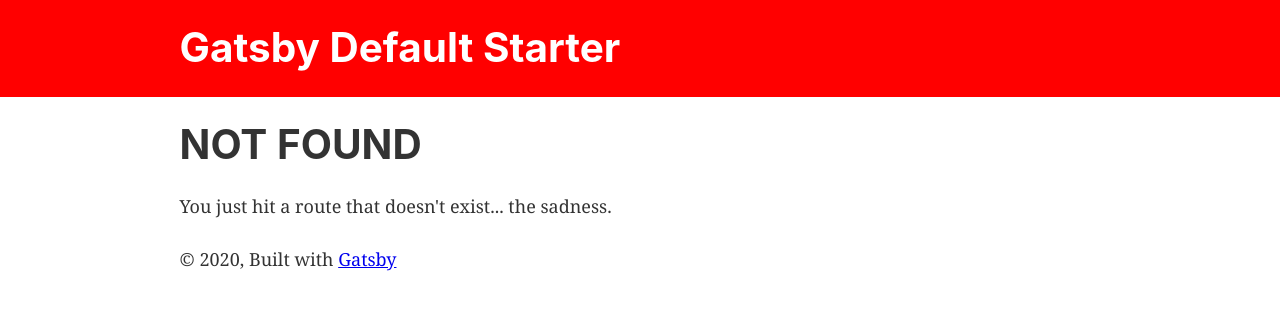
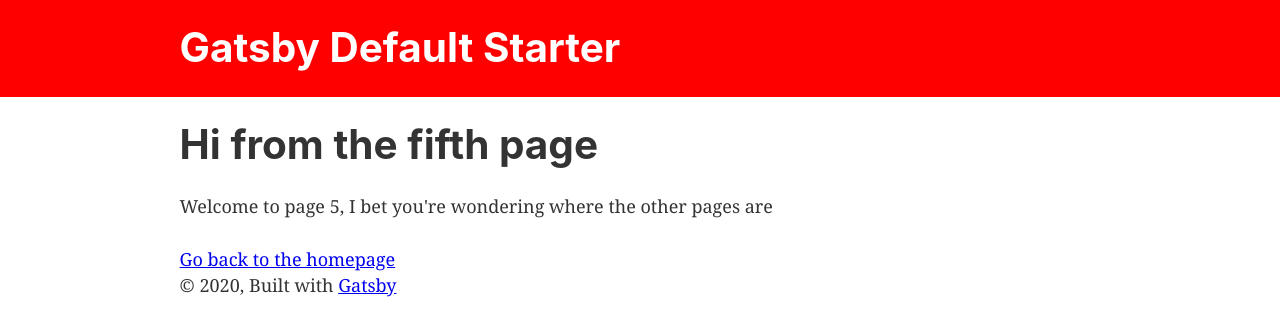
Before and after one commit to Charlatean/doodoo, a Gatsby site: page /page-5 in a window 1280 px wide. Before the commit this address had no page. Built offline with nearby package versions, Linux system fonts and the light colour scheme; Gatsby itself is replaced by a stand-in of ours.

Commit message:
adds fifth page

```diff
--- a/src/pages/index.js
+++ b/src/pages/index.js
@@ -14,7 +14,8 @@ const IndexPage = () => (
     <div style={{ maxWidth: `300px`, marginBottom: `1.45rem` }}>
       <Image />
     </div>
-    <Link to="/page-2/">Go to page 2</Link>
+    <Link to="/page-2/">Go to page 2</Link><br/>
+    <Link to="/page-5/">Go to page 5</Link>
   </Layout>
 )
 
--- /dev/null
+++ b/src/pages/page-5.js
@@ -0,0 +1,16 @@
+import React from "react"
+import { Link } from "gatsby"
+
+import Layout from "../components/layout"
+import SEO from "../components/seo"
+
+const FifthPage = () => (
+  <Layout>
+    <SEO title="Page two" />
+    <h1>Hi from the fifth page</h1>
+    <p>Welcome to page 5, I bet you're wondering where the other pages are</p>
+    <Link to="/">Go back to the homepage</Link>
+  </Layout>
+)
+
+export default FifthPage
```
